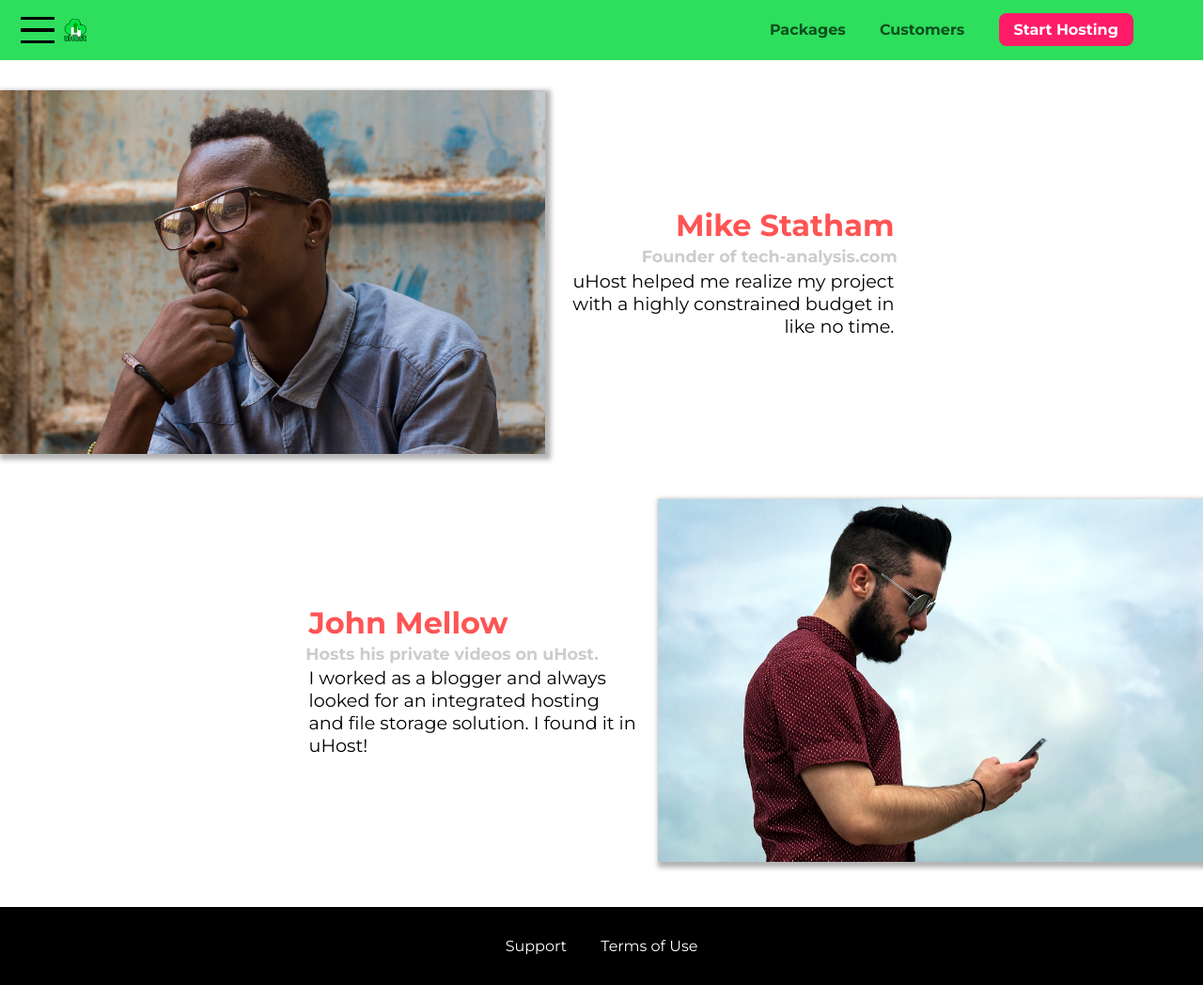
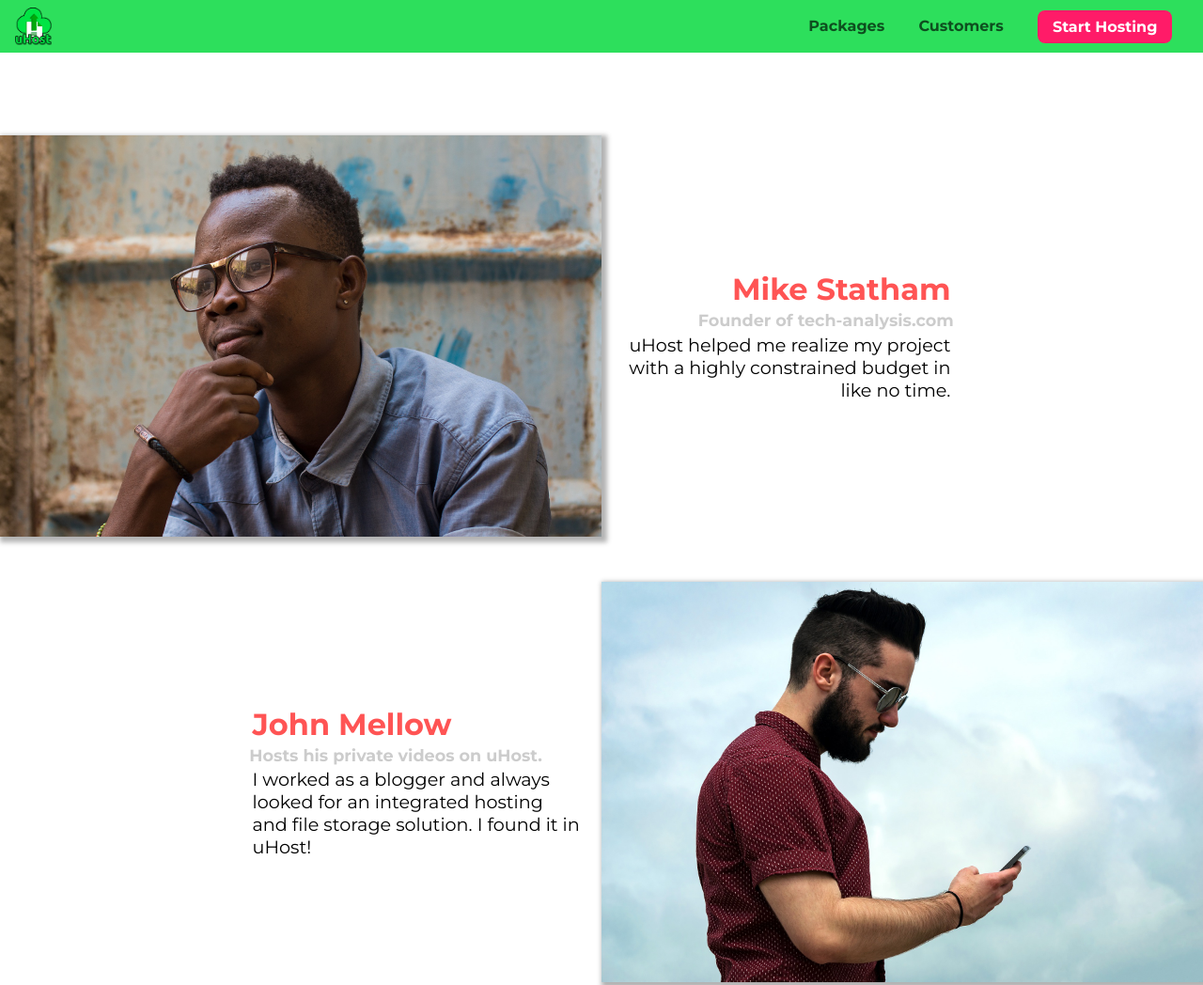
Before and after one commit to TidalRose/Retry_Coding, a plain HTML site: page Project/customers/index.html in a window 1280 px wide. Shown: the top 1048 px of the page at 94% size. Drawn offline with Linux system fonts and the light colour scheme.

Commit message:
finished section 10!

```diff
--- a/Project/customers/customers.css
+++ b/Project/customers/customers.css
@@ -1,22 +1,14 @@
+main {
+    padding-top: 2.5rem;
+}
+
 .testimonial {
     font-size: 1.2rem;
-    margin: 3rem 0;
-}
-
-.testimonial__list {
-    width: 80%;
-    margin: auto;
-}
-
-.testimonial:first-of-type {
-    margin-top: 6rem;
 }
 
 .testimonial__image-container {
-    width: 65%;
-    max-width: 580px;
-    display: inline-block;
-    vertical-align: middle;
+    width: 100%;
+    max-width: 40rem;
     box-shadow: 3px 3px 5px 3px rgba(0, 0, 0, 0.3);
 }
 
@@ -28,9 +20,6 @@
 .testimonial__info {
     text-align: right;
     padding: 0.9rem;
-    display: inline-block;
-    vertical-align: middle;
-    width: 30%;
 }
 
 #customer-2.testimonial {
@@ -66,3 +55,22 @@
 .testimonial__text {
     margin: 0.2rem;
 }
+
+@media (min-width: 40rem) {
+    .testimonial {
+        margin: 3rem auto;
+        max-width: 1500px;
+    }
+
+    .testimonial__image-container {
+        display: inline-block;
+        vertical-align: middle;
+        width: 66%;
+    }
+
+    .testimonial__info {
+        display: inline-block;
+        vertical-align: middle;
+        width: 30%;
+    }
+}
--- a/Project/packages/packages.css
+++ b/Project/packages/packages.css
@@ -87,3 +87,26 @@ main {
 #premium .package__subtitle {
     color: #bbb;
 }
+
+@media (min-width: 40rem) {
+    main {
+        max-width: 1500px;
+        margin-left: auto;
+        margin-right: auto;
+    }
+}
+
+@media (min-width: 1500px) {
+    .package {
+        border-left: 4px solid #0e4f1f;
+    }
+
+    #free {
+        border-right: 4px solid #0e4f1f;
+    }
+
+    #free:hover,
+    #free:active {
+        border-right-color: #ff5454;
+    }
+}
--- a/Project/shared.css
+++ b/Project/shared.css
@@ -5,6 +5,11 @@
 body {
     font-family: 'Montserrat', sans-serif;
     margin: 0;
+}
+
+main {
+    min-height: calc(100vh - 3.5rem - 8rem);
+    margin-top: 3.5rem;
 }
 
 .backdrop {
@@ -59,8 +64,7 @@ body {
     color: #0e4f1f;
     text-decoration: none;
     font-weight: bold;
-    font-size: 1.5rem;
-    height: 1.5rem;
+    height: 2.5rem;
     /* width: 20px; */
     display: inline-block;
     vertical-align: middle;
@@ -72,10 +76,7 @@ body {
 }
 
 .main-nav {
-    display: inline-block;
-    text-align: right;
-    width: calc(100% - 122px);
-    vertical-align: middle;
+    display: none;
 }
 
 .main-nav__items {
@@ -120,6 +121,20 @@ body {
     border: none;
 }
 
+@media (min-width: 40rem) {
+    .toggle-button {
+        display: none;
+    }
+
+    .main-nav {
+        display: inline-block;
+        text-align: right;
+        width: calc(100% - 44px);
+        vertical-align: middle;
+    }
+
+}
+
 .main-footer {
     background: black;
     padding: 2rem;
@@ -134,8 +149,8 @@ body {
 }
 
 .main-footer__link {
-    display: inline-block;
-    margin: 0 1rem;
+    display: block;
+    margin: 1rem 0;
 }
 
 .main-footer__link a {
@@ -146,6 +161,13 @@ body {
 .main-footer__link a:hover,
 .main-footer__link a:active {
     color: #ccc;
+}
+
+@media (min-width: 40rem) {
+    .main-footer__link {
+        display: inline-block;
+        margin: 0 1rem;
+    }
 }
 
 .mobile-nav {
```
Also changed, not shown: Project/main.css (+35 -21 lines).
